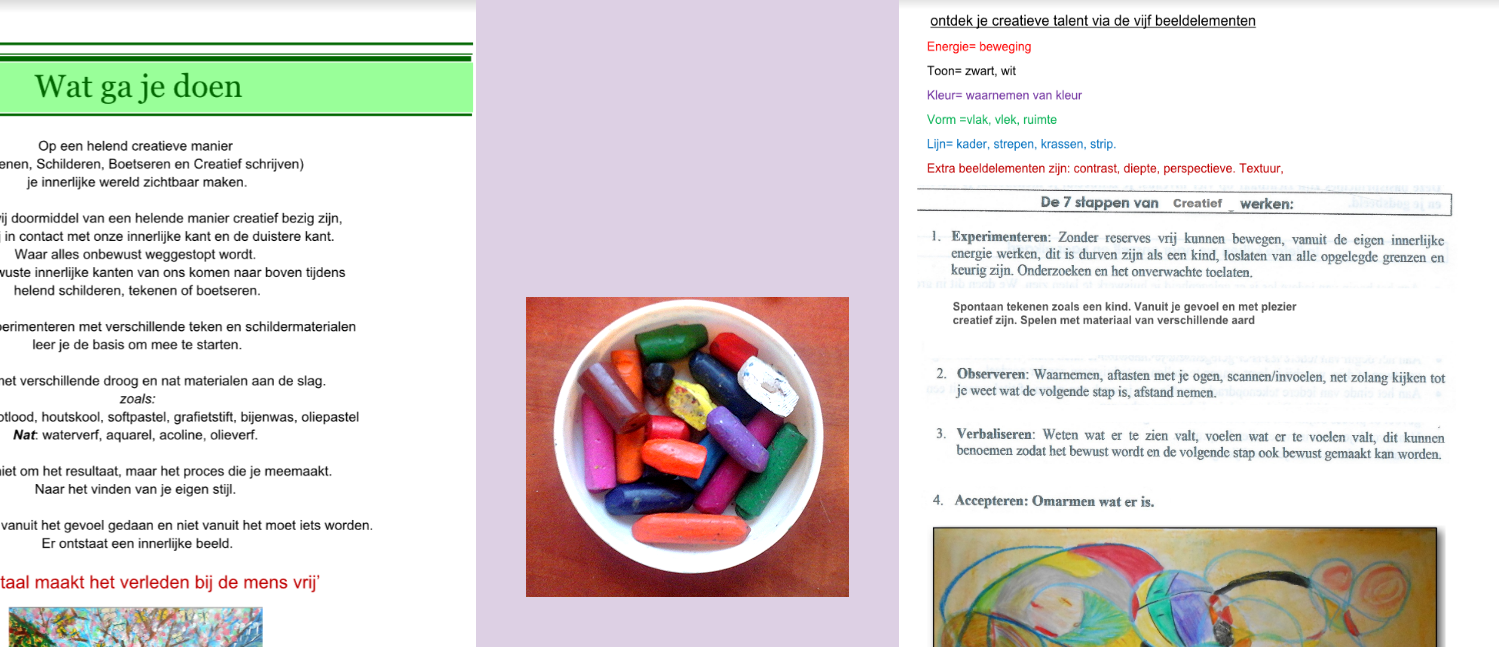
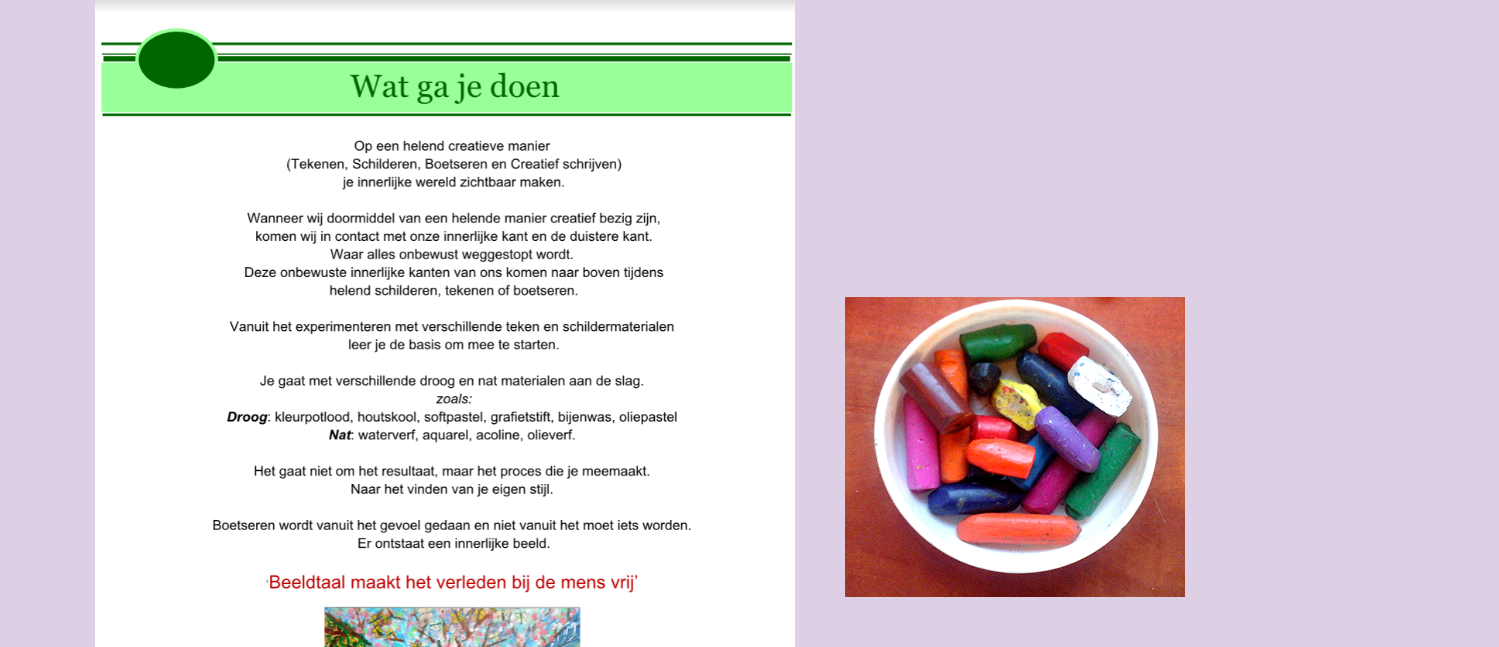
Before and after one commit to BossSloth/LeatherArtWork, a plain HTML site: page workshop.html in a window 1280 px wide. Shown: the part 153-800 px from the top of the page, 1499 px wide, since content can reach past the window. Drawn offline with Linux system fonts and the light colour scheme; a web font is replaced by a local one.

Commit message:
wrap flex

```diff
--- a/workshop.html
+++ b/workshop.html
@@ -19,7 +19,7 @@
         </div>
     </div>
 
-    <div style="display: flex; align-content: center; justify-content: center; gap: 50px;">
+    <div style="display: flex; align-content: center; justify-content: center; gap: 50px; flex-wrap: wrap">
         <img src="text_1.png" height="900" width="700"/>
         <img style="margin: auto 0;" src="workshop/20171027_092110.jpg.png" height="300" width="340"/>
         <img src="text_2.png" height="900" width="600"/>
```
